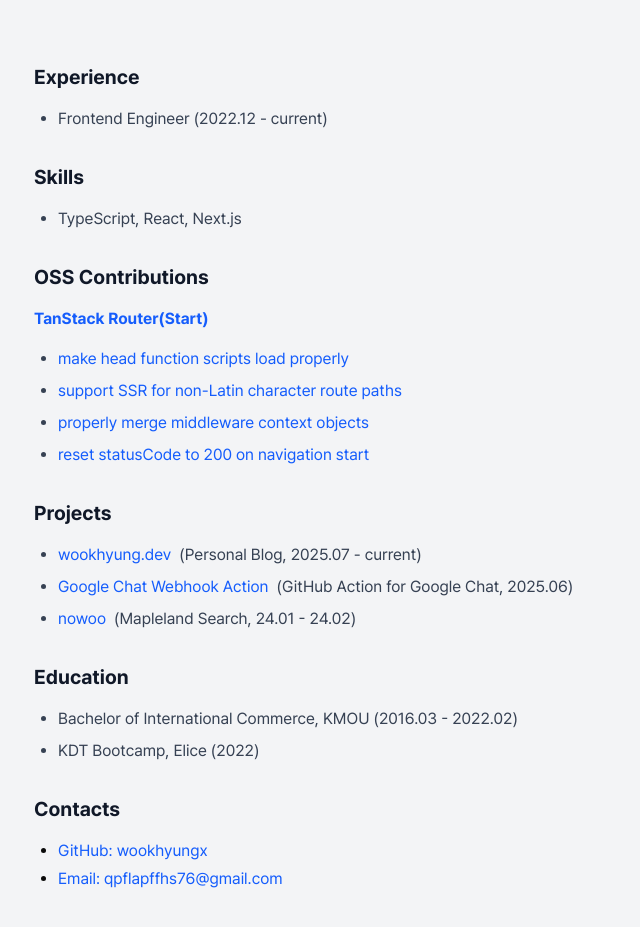
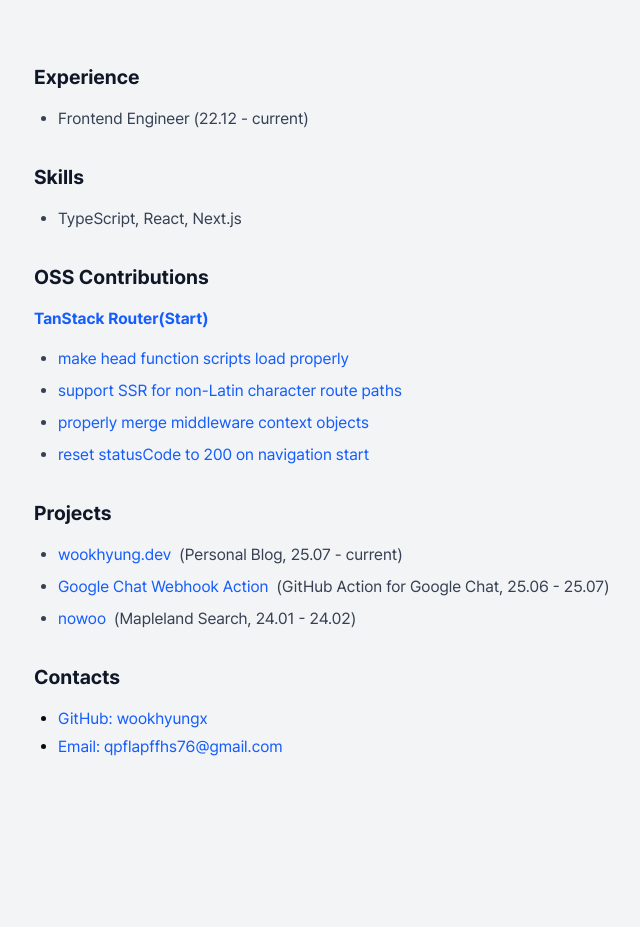
Before and after one commit to jamongsalguclub/wookhyung.dev, a Next.js app: page /about in a window 1280 px wide. Shown: the part 417-1344 px from the top of the page, without its empty margins (270-910 px from the left). After the commit the page ends 1248 px from the top, so only its background shows below. Built offline with nearby package versions, Linux system fonts and the light colour scheme; what @bprogress/next would draw is missing.

Commit message:
fix: 경력 및 블로그 정보 형식 수정

```diff
--- a/src/app/about/page.tsx
+++ b/src/app/about/page.tsx
@@ -58,7 +58,7 @@ export default function AboutPage() {
           <h2 className="text-xl font-bold text-gray-900 mb-4">Experience</h2>
           <ul className="list-disc ml-6 space-y-2">
             <li className="text-gray-700">
-              Frontend Engineer (2022.12 - current)
+              Frontend Engineer (22.12 - current)
             </li>
           </ul>
         </section>
@@ -141,7 +141,7 @@ export default function AboutPage() {
                 wookhyung.dev
               </a>
               <span className="text-gray-700">
-                (Personal Blog, 2025.07 - current)
+                (Personal Blog, 25.07 - current)
               </span>
             </li>
             <li className="text-gray-700 space-x-2">
@@ -154,7 +154,7 @@ export default function AboutPage() {
                 Google Chat Webhook Action
               </a>
               <span className="text-gray-700">
-                (GitHub Action for Google Chat, 2025.06)
+                (GitHub Action for Google Chat, 25.06 - 25.07)
               </span>
             </li>
             <li className="text-gray-700 space-x-2">
@@ -170,16 +170,6 @@ export default function AboutPage() {
                 (Mapleland Search, 24.01 - 24.02)
               </span>
             </li>
-          </ul>
-        </section>
-
-        <section>
-          <h2 className="text-xl font-bold text-gray-900 mb-4">Education</h2>
-          <ul className="list-disc ml-6 space-y-2">
-            <li className="text-gray-700">
-              Bachelor of International Commerce, KMOU (2016.03 - 2022.02)
-            </li>
-            <li className="text-gray-700">KDT Bootcamp, Elice (2022)</li>
           </ul>
         </section>
 
```
